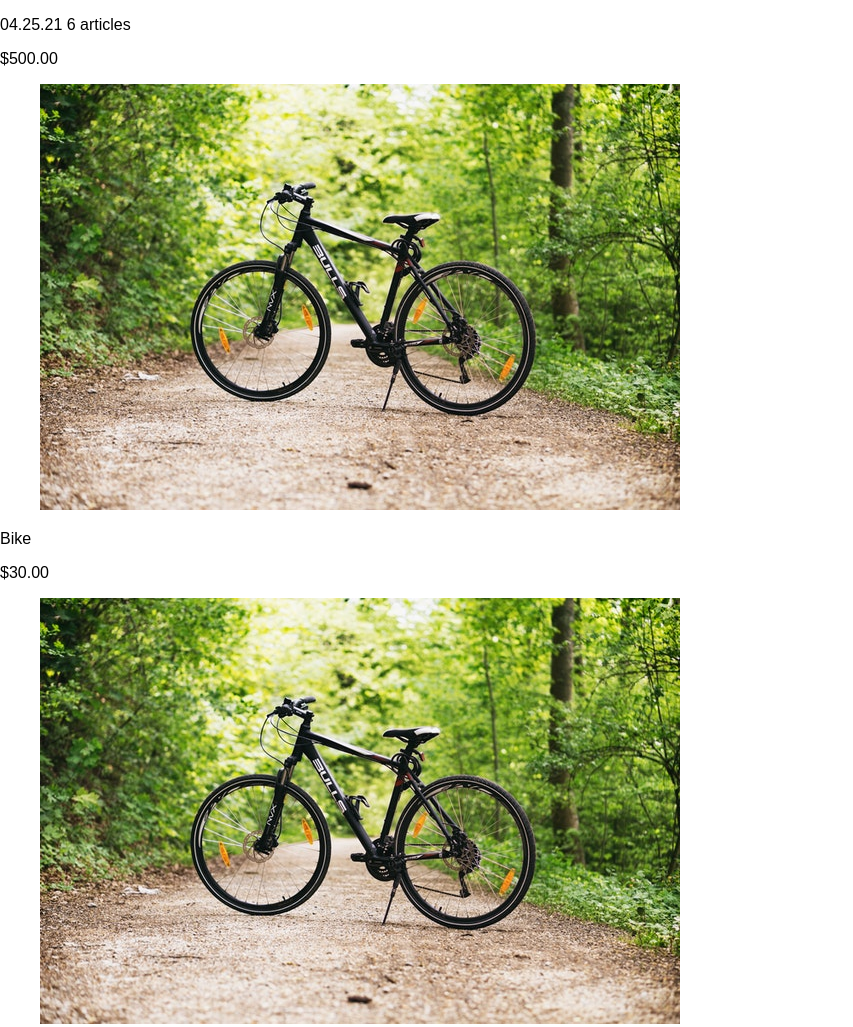
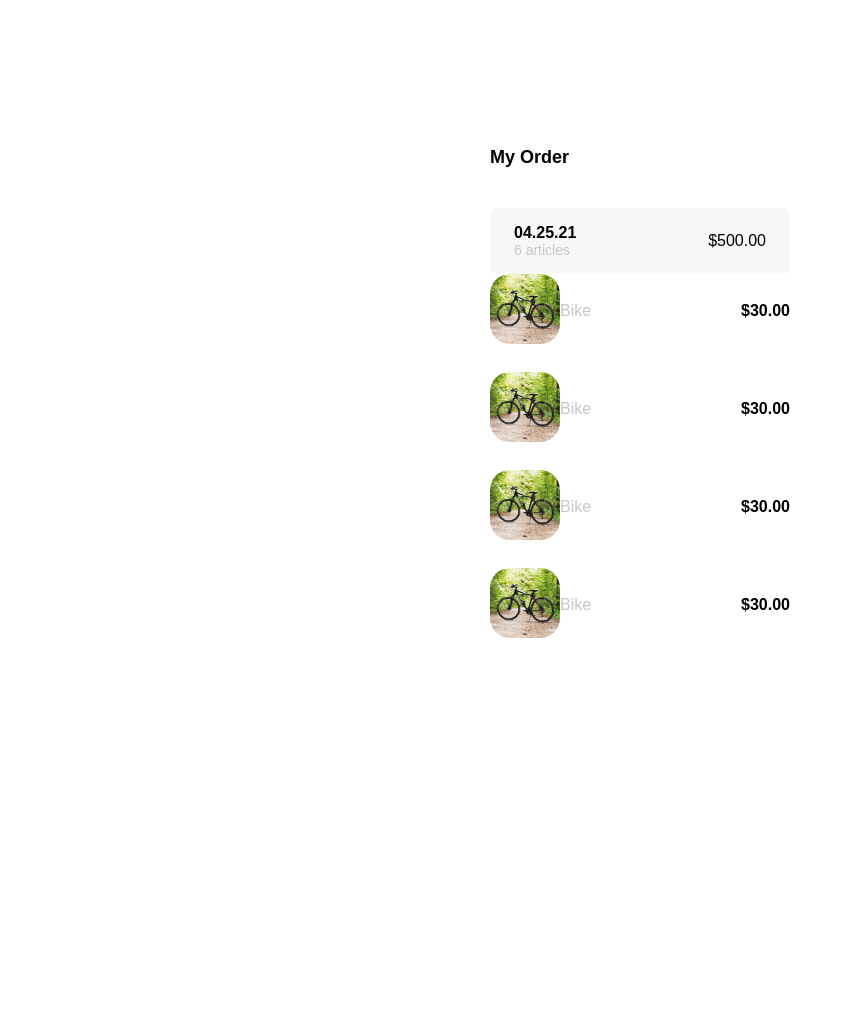
Before and after one commit to nestor22/Yard-Sale, a plain HTML site: page myorder.html in a window 1280 px wide. Shown: the top 1027 px of the page, without its empty margins (0-853 px from the left). After the commit the page ends 800 px from the top, so only its background shows below. Drawn offline with Linux system fonts and the light colour scheme.

Commit message:
pantalla my orden

```diff
--- a/myorder.html
+++ b/myorder.html
@@ -22,12 +22,81 @@
         padding: 0;
         font-family: "Quicksand" sans-serif;
       }
+      .my-order {
+        width: 100%;
+        height: 100vh;
+        display: grid;
+        place-items: center;
+      }
+      .title {
+        font-size: var(--lg);
+        margin-bottom: 40px;
+      }
+      .my-order-container {
+        display: grid;
+        grid-template-rows: auto 1fr auto;
+        width: 300px;
+      }
+      .order {
+        display: grid;
+        grid-template-columns: auto 1fr;
+        gap: 16;
+        align-items: center;
+        background-color: var(--very-input-filed);
+        border-radius: 8px;
+        padding: 0 24px;
+      }
+      .order p:nth-child(1) {
+        display: flex;
+        flex-direction: column;
+      }
+      .order p:nth-child(2) {
+        text-align: end;
+        font-weight: 500;
+      }
+      .order p span:nth-child(1) {
+          font-size: var(--md);
+          font-weight: bold;
+      }
+      .order p span:nth-child(2) {
+          font-size: var(--sm);
+          color: var(--very-light-pink);
+      }
+      .my-order-content {
+        display: flex;
+        flex-direction: column;
+      }
+      .shopping-card {
+        display: grid;
+        grid-template-columns: auto 1fr auto auto;
+        gap: 16;
+        margin-bottom: 24px;
+        align-items: center;
+      }
+      .shopping-card figure {
+        margin: 0;
+      }
+      .shopping-card figure img {
+        width: 70px;
+        height: 70px;
+        border-radius: 20px;
+        object-fit: cover;
+      }
+      .shopping-card p:nth-child(2) {
+        color: var(--very-light-pink);
+      }
+      .shopping-card p:nth-child(3) {
+        font-size: var(--md);
+        font-weight: bold;
+      }
     </style>
   </head>
   <body>
     <div class="my-order">
       <div class="my-order-container">
+        <h1 class="title">My Order</h1>
         <div class="my-order-content">
+          <div class="order">
             <p>
               <span>04.25.21</span>
               <span>6 articles</span>
@@ -64,5 +133,6 @@
           <p>$30.00</p>
         </div>
       </div>
+    </div>
   </body>
 </html>
```
Lines whose indentation alone changed are shown as unchanged.
